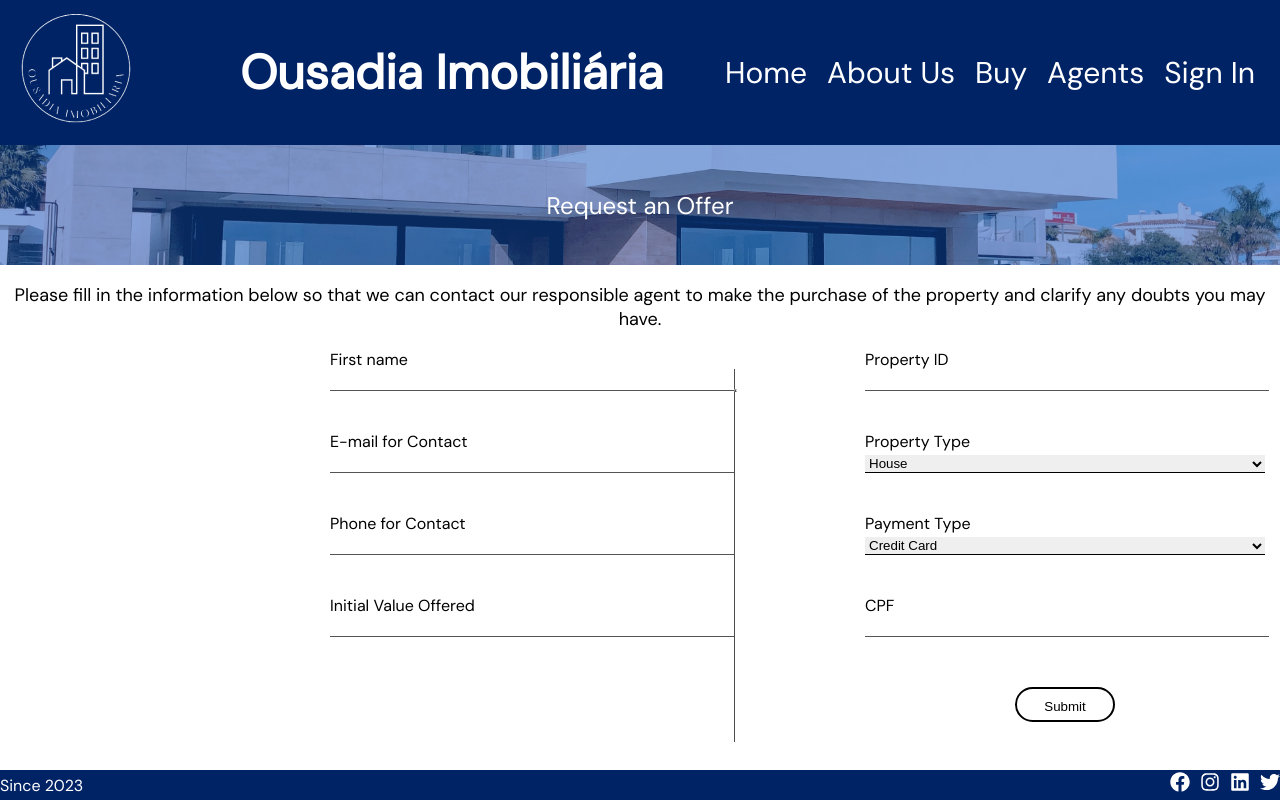
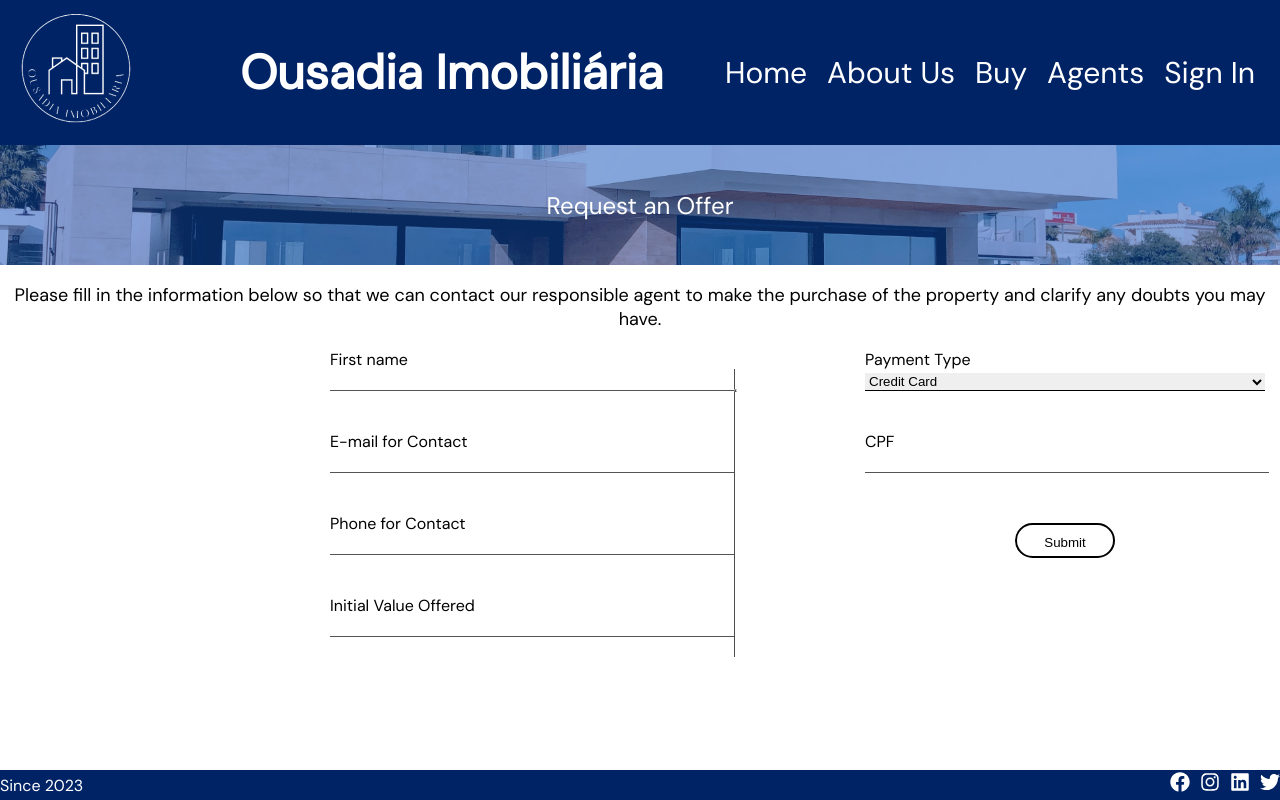
Before and after one commit to AndreyCortez/ImobiliariaOusadia, a React (Create React App) app in the folder front-imobiliariaousadia/: page /offer in a window 1280 px wide. Built offline with nearby package versions, Linux system fonts and the light colour scheme.

Commit message:
commit offerform e highlights

```diff
--- a/front-imobiliariaousadia/src/components/Highlights/Highlights.js
+++ b/front-imobiliariaousadia/src/components/Highlights/Highlights.js
@@ -1,12 +1,26 @@
-import React from "react";
-import './Highlights.css';
+import React, { useEffect, useState } from "react";
+import "./Highlights.css";
 import Slider from "react-slick";
 import "slick-carousel/slick/slick.css";
 import "slick-carousel/slick/slick-theme.css";
 import ImgContainer from "../ImgContainer/ImgContainer";
-import { houseDetails } from "../../data";
+import axios from "axios";
+import { backendUrl } from "../../config";
 
 const Highlights = () => {
+  const [houses, setHouses] = useState([]);
+
+  useEffect(() => {
+    axios
+      .get(backendUrl + "/houses")
+      .then((response) => {
+        setHouses(response.data);
+      })
+      .catch((error) => {
+        console.error(error);
+      });
+  }, []);
+
   const settings = {
     dots: true,
     infinite: true,
@@ -14,14 +28,14 @@ const Highlights = () => {
     slidesToShow: 3,
     slidesToScroll: 3,
     prevArrow: <div className="slick-custom-arrow slick-prev" />,
-    nextArrow: <div className="slick-custom-arrow slick-next" />
+    nextArrow: <div className="slick-custom-arrow slick-next" />,
   };
 
   return (
     <div className="highlights-slider">
       <h1 className="slider-heading">Highlights</h1>
       <Slider {...settings}>
-        {houseDetails.map((house, index) => (
+        {houses.map((house, index) => (
           <div key={index}>
             <ImgContainer houseDetails={house} />
           </div>
--- a/front-imobiliariaousadia/src/components/OfferForm/OfferForm.js
+++ b/front-imobiliariaousadia/src/components/OfferForm/OfferForm.js
@@ -9,8 +9,6 @@ const OfferForm = () => {
     email: "",
     phone: "",
     Offer: "",
-    PropertyID: "",
-    PropertyType: "House",
     Payment: "Credit Card",
     cpf: "",
   });
@@ -121,32 +119,6 @@ const OfferForm = () => {
       </div>
 
       <div className="column2">
-        <label htmlFor="PropertyID">Property ID</label>
-        <br />
-        <input
-          type="text"
-          id="PropertyID"
-          name="PropertyID"
-          pattern="[0-9]+"
-          maxLength="8"
-          value={formData.PropertyID}
-          onChange={handleChange}
-          required
-        />
-        <br />
-
-        <label htmlFor="PropertyType">Property Type</label>
-        <br />
-        <select
-          id="PropertyType"
-          name="PropertyType"
-          value={formData.PropertyType}
-          onChange={handleChange}
-        >
-          <option value="House">House</option>
-          <option value="Apartment">Apartment</option>
-        </select>
-        <br />
 
         <label htmlFor="Payment">Payment Type</label>
         <br />
```
